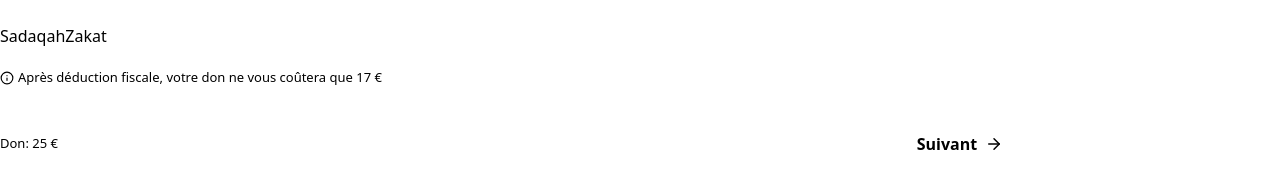
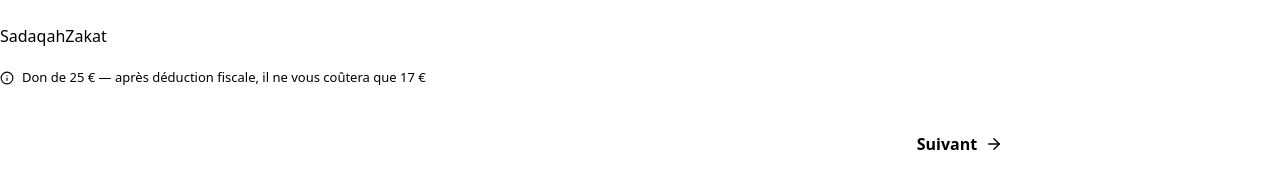
Before and after one commit to chaaaady/NeenaV3, a Next.js app: page /step-amount-v2 in a window 1280 px wide. Shown: the part 238-426 px from the top of the page. Built offline with nearby package versions, Linux system fonts and the light colour scheme.

Commit message:
V2: unify recap into single sentence (don + frequency + net after deduction); neutral styles; compact footer

```diff
--- a/src/app/(don)/step-amount-v2/page.tsx
+++ b/src/app/(don)/step-amount-v2/page.tsx
@@ -108,20 +108,16 @@
                 onChange={(v: string) => form.setValue("donationType", v as "Sadaqah" | "Zakat", { shouldDirty: true })}
               />
 
-              <div className="amount-grid-footer flex items-center gap-1 text-[13px] text-[var(--text-muted)] mt-1">
+              <div className="amount-grid-footer flex items-center gap-2 text-[13px] text-[var(--text-muted)] mt-1">
                 <Info size={14} />
                 <span>
-                  Après déduction fiscale, votre don ne vous coûtera que {formatEuro(Math.max(0, values.amount - values.amount * 0.34))}
+                  Don de {formatEuro(values.amount)}{values.frequency !== "Unique" ? (values.frequency === "Vendredi" ? "/Vendredi" : "/mois") : ""} — après déduction fiscale, il ne vous coûtera que {formatEuro(Math.max(0, values.amount - values.amount * 0.34))}
                 </span>
               </div>
             </div>
 
             <div className="pt-2">
-              <div className="flex items-center justify-between">
-                <div className="text-[13px] text-[var(--text-muted)]">
-                  Don: {formatEuro(values.amount)}
-                  {values.frequency !== "Unique" ? (values.frequency === "Vendredi" ? "/Vendredi" : "/mois") : ""}
-                </div>
+              <div className="flex items-center justify-end">
                 <button
                   onClick={handleNext}
                   disabled={!values.amount || values.amount < 5}
```
